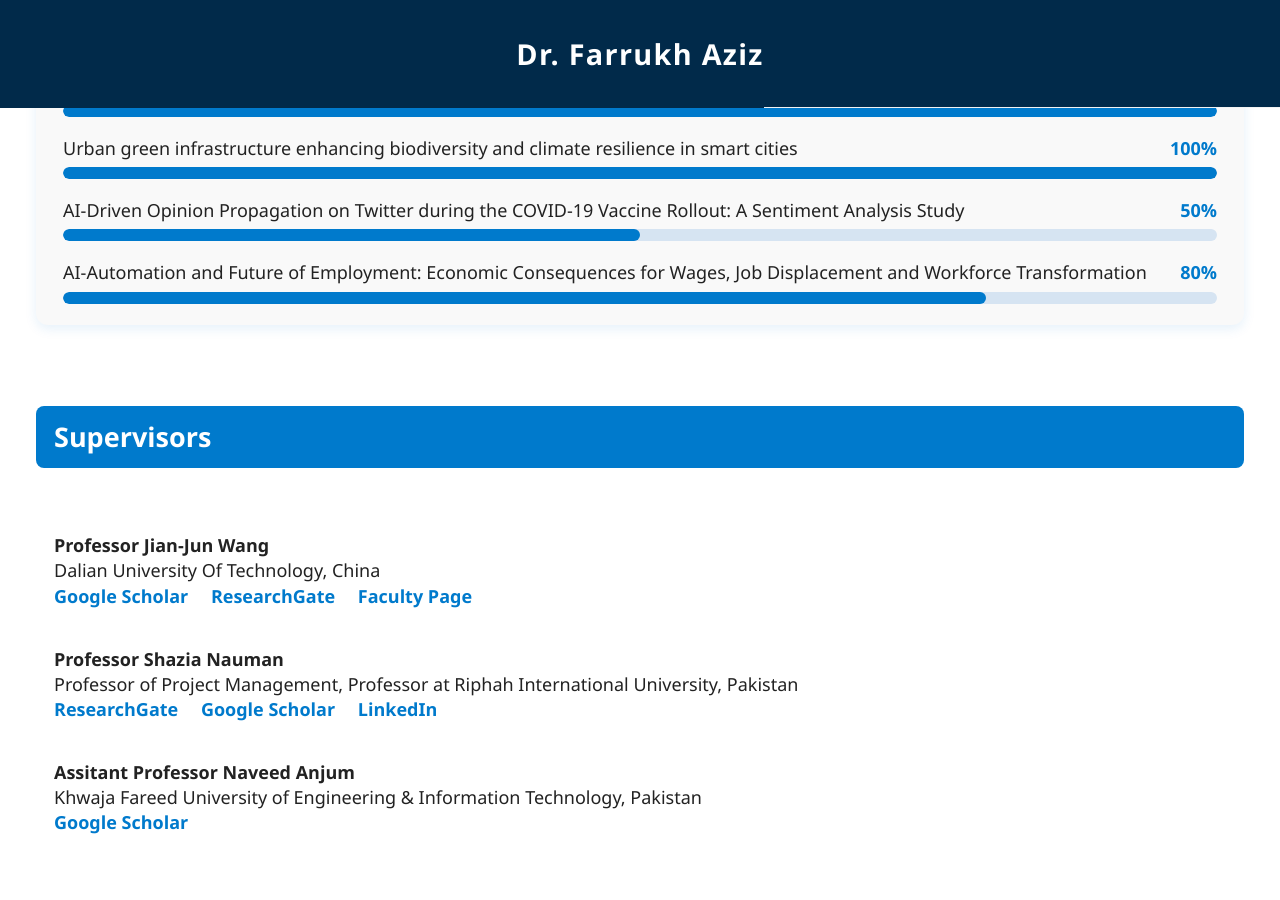
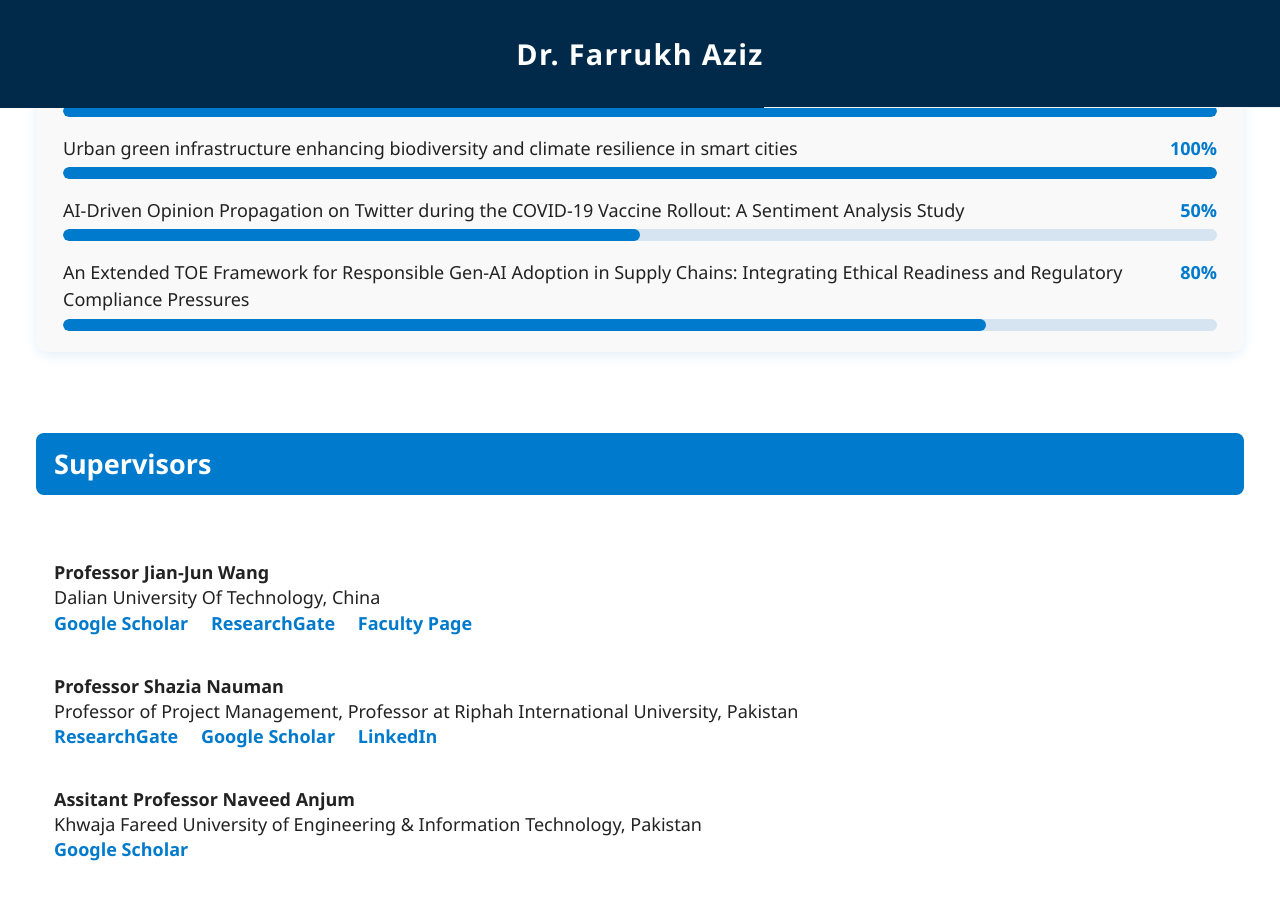
Before and after one commit to engrfarrukhaziz/engrfarrukhaziz.github.io, a Jekyll site: the page built from _pages/about.md, in a window 1280 px wide and 900 px high, scrolled down 2108 px. Built offline with Jekyll 4.4.1, drawn with Linux system fonts in a browser that asks for light colours.

Commit message:
Update default.html

```diff
--- a/_layouts/default.html
+++ b/_layouts/default.html
@@ -433,7 +433,7 @@ layout: compress
     <!-- Item 4 -->
     <div>
       <div style="display: flex; justify-content: space-between; margin-bottom: 0.3rem;">
-        <span>AI-Automation and Future of Employment: Economic Consequences for Wages, Job Displacement and Workforce Transformation</span>
+        <span>An Extended TOE Framework for Responsible Gen-AI Adoption in Supply Chains: Integrating Ethical Readiness and Regulatory Compliance Pressures</span>
         <span style="font-weight: 600; color: #007acc;">80%</span>
       </div>
       <div style="background: #d6e4f2; border-radius: 8px; height: 12px; overflow: hidden;">
```
